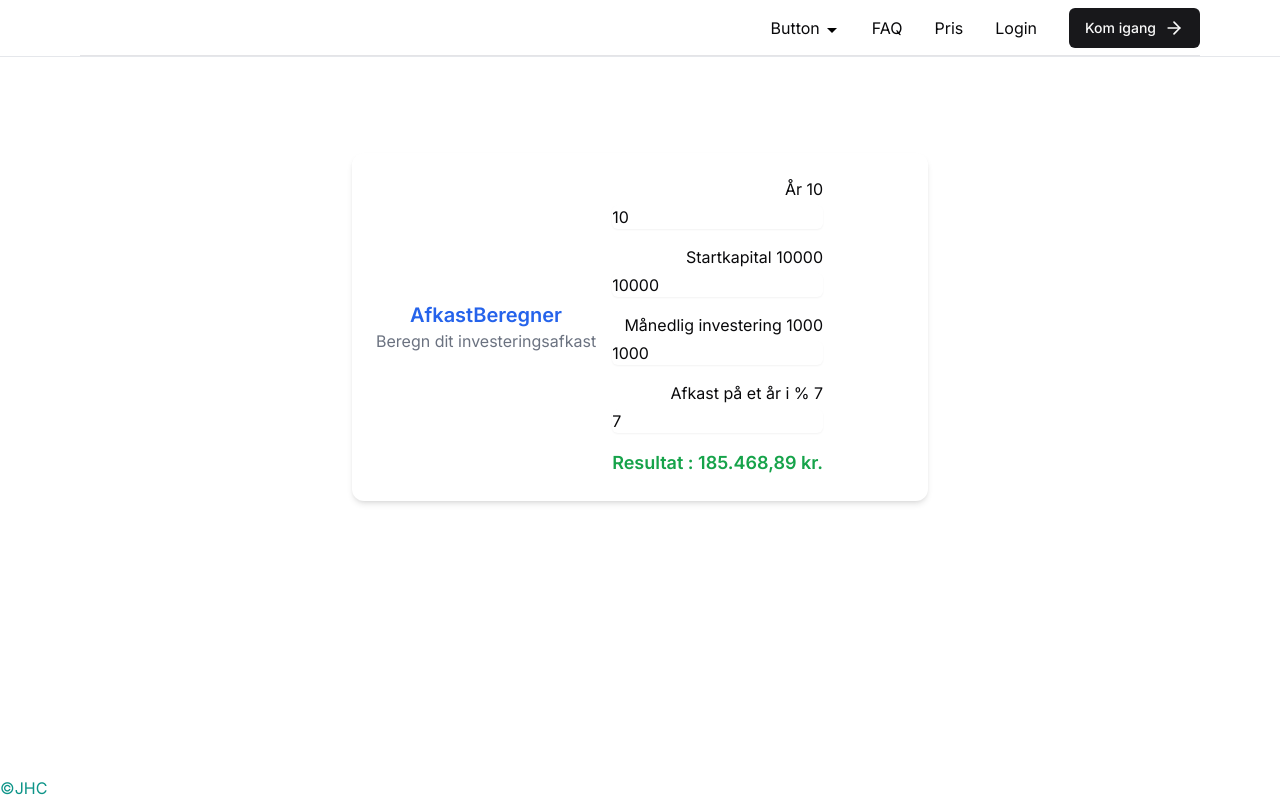
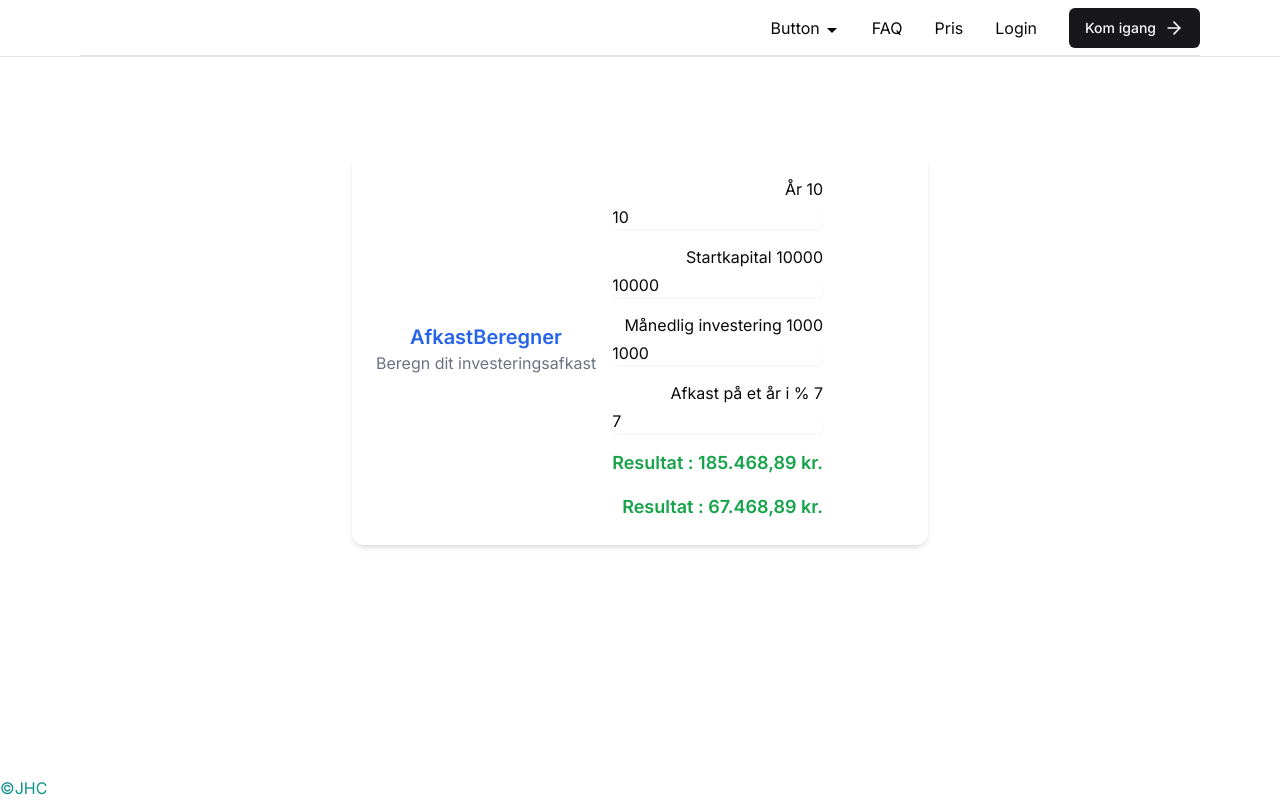
Before and after one commit to jonathan06112090/investify, a Next.js app: page /ok2 in a window 1280 px wide. Built offline with nearby package versions, Linux system fonts and the light colour scheme; no server answers.

Commit message:
Update page.tsx

```diff
--- a/src/app/ok2/page.tsx
+++ b/src/app/ok2/page.tsx
@@ -13,6 +13,12 @@ export default function ReturnCalculator() {
     let futureValue = startCapital * (1+(returnRate/100)) ** year + ((monthlyInvestment*12)*((1+(returnRate/100)) ** year - 1 )/(returnRate/100));
     futureValue = parseFloat(futureValue.toFixed(2));
     return futureValue ;
+  };
+
+  const calculateReturn2 = () => {
+    let futureValue2 = calculateReturn() - (startCapital + (monthlyInvestment*12)* (year - 1)) ;
+    futureValue2 = parseFloat(futureValue2.toFixed(2));
+    return futureValue2 ;
   };
 
 
@@ -46,6 +52,9 @@ export default function ReturnCalculator() {
         <div className="mt-4 text-lg font-semibold text-green-600">
           Resultat : {calculateReturn().toLocaleString('da-DK', { style: 'currency', currency: 'DKK' })}
         </div>
+        <div className="mt-4 text-lg font-semibold text-green-600">
+          Resultat : {calculateReturn2().toLocaleString('da-DK', { style: 'currency', currency: 'DKK' })}
+        </div>
       </div>
     </div>
     </MaxWidthWrapper>
```
